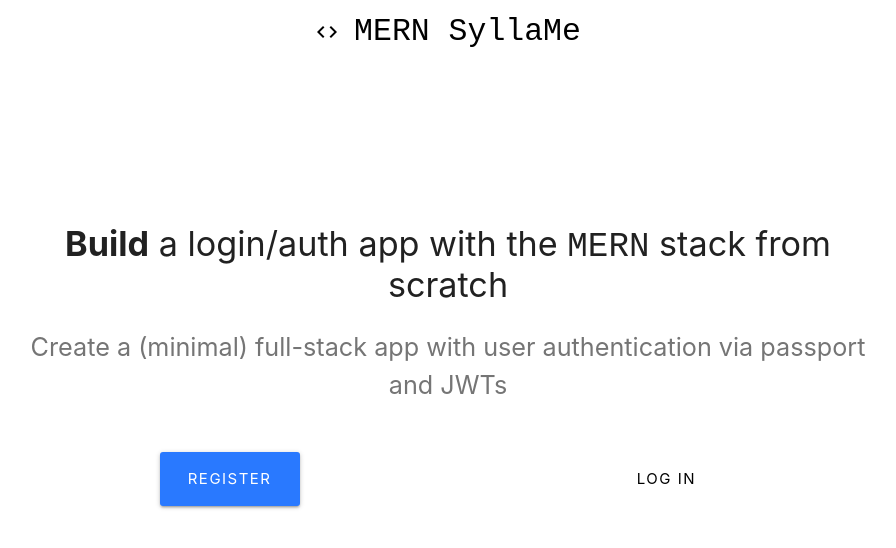
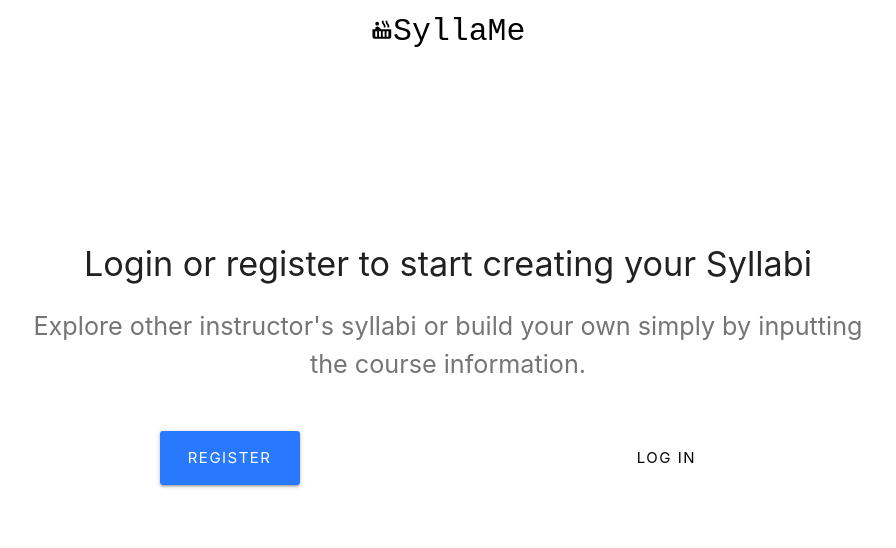
Before and after one commit to bbobbylon/SE2020FinalProject, a React (Create React App) app in the folder client/: page / in a window 1280 px wide. Shown: the top 548 px of the page, without its empty margins (192-1088 px from the left). Built offline with nearby package versions, Linux system fonts and the light colour scheme.

Commit message:
Added our text in the template and a button for the createSyllabus page.

```diff
--- a/client/src/components/dashboard/Dashboard.js
+++ b/client/src/components/dashboard/Dashboard.js
@@ -18,11 +18,21 @@ return (
             <h4>
               <b>Hey there,</b> {user.name.split(" ")[0]}
               <p className="flow-text grey-text text-darken-1">
-              You are logged into a full-stack{" "}
-                <span style={{ fontFamily: "monospace" }}>MERN</span> app 👏
+              Welcome to the application where you can build your own syllabus and save them so that you can access them later.
               </p>
             </h4>
-
+            <Link
+                to="/createSyllabus"
+                style={{
+                  width: "250px",
+                  borderRadius: "3px",
+                  letterSpacing: "1.5px",
+                  marginTop: "1rem"
+                }}
+                className="btn btn-large waves-effect waves-light hoverable blue accent-3"
+              >
+                Create Syllabus
+              </Link>
             <button
               style={{
                 width: "150px",
--- a/client/src/components/layout/Landing.js
+++ b/client/src/components/layout/Landing.js
@@ -8,13 +8,10 @@ class Landing extends Component {
         <div className="row">
           <div className="col s12 center-align">
             <h4>
-            <b>Build</b> a login/auth app with the{" "}
-              <span style={{ fontFamily: "monospace" }}>MERN</span> stack from
-              scratch
+            Login or register to start creating your Syllabi
             </h4>
             <p className="flow-text grey-text text-darken-1">
-            Create a (minimal) full-stack app with user authentication via
-              passport and JWTs
+            Explore other instructor's syllabi or build your own simply by inputting the course information.
             </p>
             <br />
             <div className="col s6">
--- a/client/src/components/layout/Navbar.js
+++ b/client/src/components/layout/Navbar.js
@@ -14,8 +14,7 @@ class Navbar extends Component {
               }}
               className="col s5 brand-logo center black-text"
             >
-             <i className="material-icons">code</i>
-              MERN
+             <HotTubIcon/>
               SyllaMe
             </Link>
           </div>
```
Also changed, not shown: 1 other file (tests, documents, lock files or other folders).
